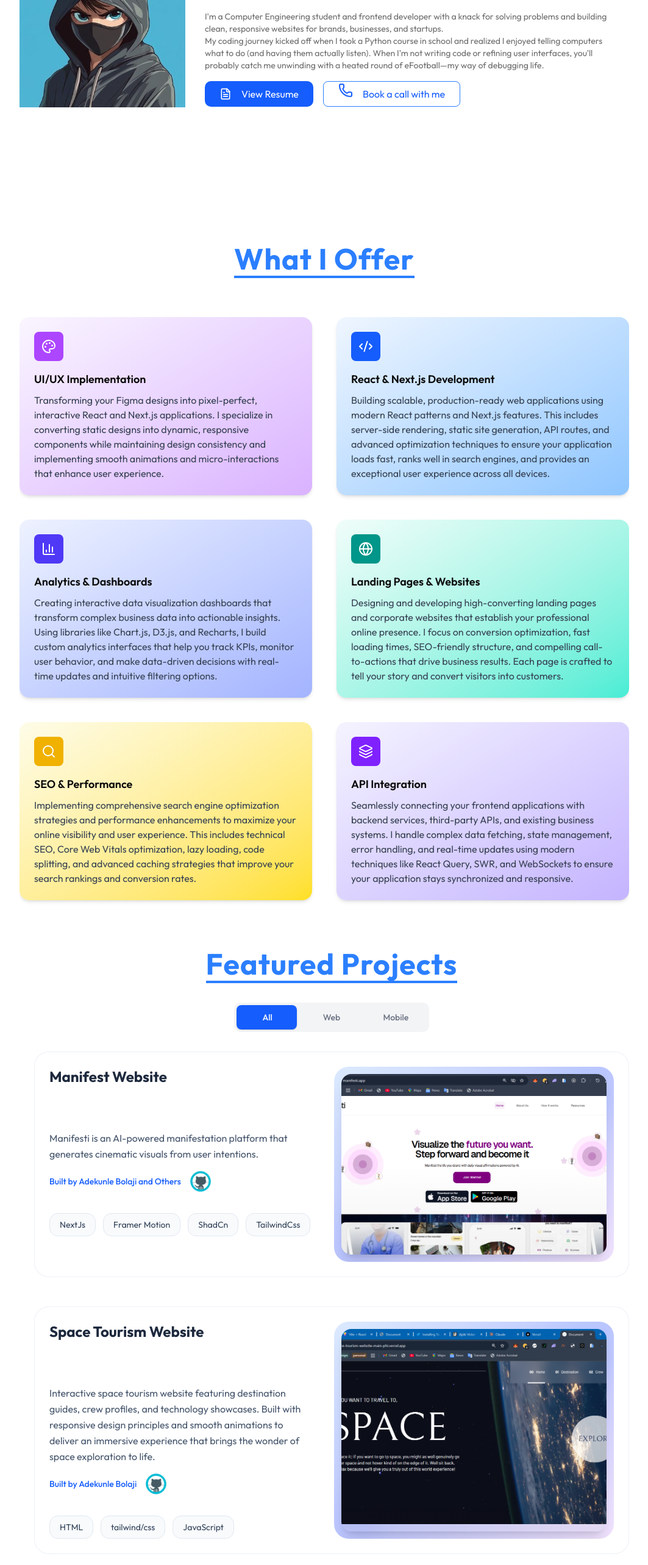
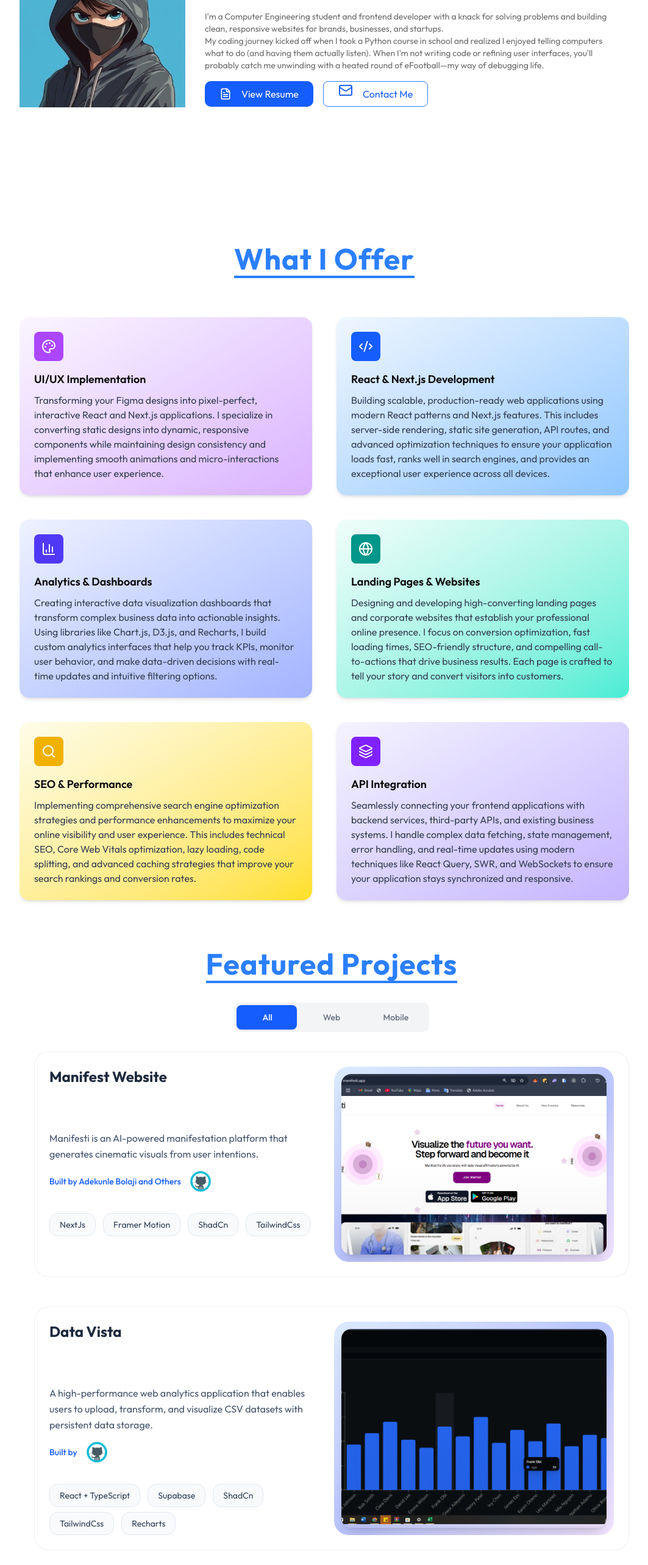
Before and after one commit to BEEJAYOFGOD/portfolio, a React (Vite) app: page / in a window 1280 px wide. Shown: the part 1120-3686 px from the top of the page at 61% size, without its empty margins (108-1171 px from the left). Built offline with nearby package versions, Linux system fonts and the light colour scheme.

Commit message:
added datavista link and pic

```diff
--- a/src/components/AboutSection.jsx
+++ b/src/components/AboutSection.jsx
@@ -1,4 +1,4 @@
-import { FileText, Phone } from "lucide-react";
+import { FileText, Mail } from "lucide-react";
 import myPic from "../assets/img/avatar.jpg";
 
 const AboutSection = () => {
@@ -6,7 +6,7 @@ const AboutSection = () => {
         <section
             id="about"
             data-section="about"
-            className="flex md:flex-row flex-col gap-2 h-[calc(100vh-5rem)] items-center items-center  max-w-5xl mx-auto "
+            className="flex md:flex-row flex-col gap-2 h-[calc(100vh-5rem)] items-center  max-w-5xl mx-auto "
         >
             <div className="hidden md:flex ">
                 <img
@@ -53,8 +53,8 @@ const AboutSection = () => {
                         href=""
                         className="flex items-center justify-center md:text-base gap-4 border-blue-500 border px-6 py-4 md:py-2 rounded-md text-blue-600"
                     >
-                        <Phone className="animate-bounce" />
-                        Book a call with me
+                        <Mail className="animate-bounce" />
+                        Contact Me
                     </a>
                 </div>
             </div>
--- a/src/section/ProjectSection.jsx
+++ b/src/section/ProjectSection.jsx
@@ -8,6 +8,7 @@ import ManifestPng from "../assets/img/manifest.png";
 import SegmentedTabs from "@/components/SegmentedTabs";
 import TourFlow from "@/assets/img/tourflow.png";
 import TickoPng from "@/assets/img/ticko.png";
+import datavista from "@/assets/img/datavista.png"
 
 const ProjectsSection = () => {
     const [activeTab, setActiveTab] = useState("all");
@@ -39,6 +40,25 @@ const ProjectsSection = () => {
                 category: "web",
                 github: "",
             },
+            {
+                id: 1,
+                name: "Data Vista",
+                description:
+                    "A high-performance web analytics application that enables users to upload, transform, and visualize CSV datasets with persistent data storage.",
+                technologies: [
+                    "React + TypeScript",
+                    "Supabase",
+                    "ShadCn",
+                    "TailwindCss",
+                    "Recharts"
+                ],
+                imageUrl: datavista,
+                projectUrl: "#",
+                link: "https://manifest.app",
+                category: "web",
+                github: "",
+            },
+
             {
                 id: 2,
                 name: "Space Tourism Website",
@@ -153,8 +173,8 @@ const ProjectsSection = () => {
             activeTab === "all"
                 ? projectsData
                 : projectsData.filter(
-                      (project) => project.category === activeTab,
-                  ),
+                    (project) => project.category === activeTab,
+                ),
         [activeTab, projectsData],
     );
 
```
Also changed, not shown: src/components/MainNav.jsx (+4 -6 lines), src/assets/img/dataVista.PNG (added).
